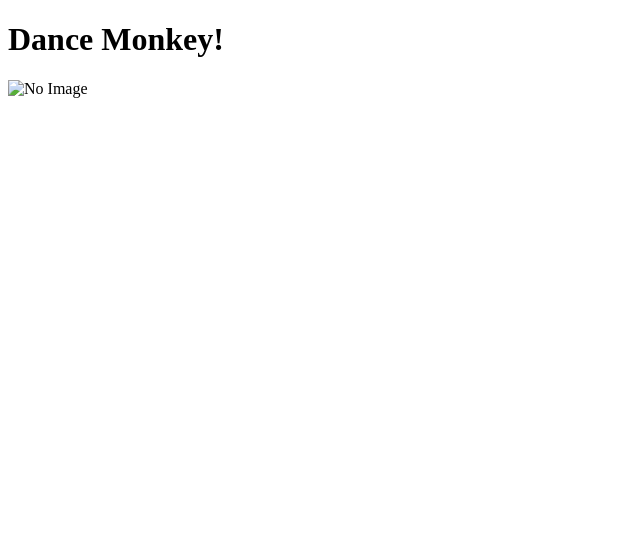
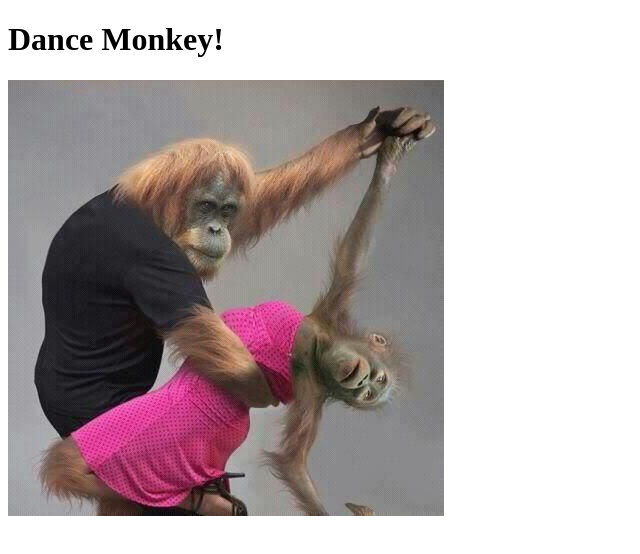
Before and after one commit to milanagm/LeWagon.22.06.24, a plain HTML site: page myb.html in a window 1280 px wide. Shown: the whole page, without its empty margins (0-640 px from the left). Drawn offline with Linux system fonts and the light colour scheme; a web font is replaced by a local one.

Commit message:
Update myb.html

```diff
--- a/myb.html
+++ b/myb.html
@@ -13,7 +13,7 @@
     <h1>Dance Monkey!</h1>
   </div>
   <div class="answer">
-    <img src="images/monkeys.jpg" alt="No Image" />
+    <img src="monkeys.jpg" alt="No Image" />
   </div>
 </body>
 
```
